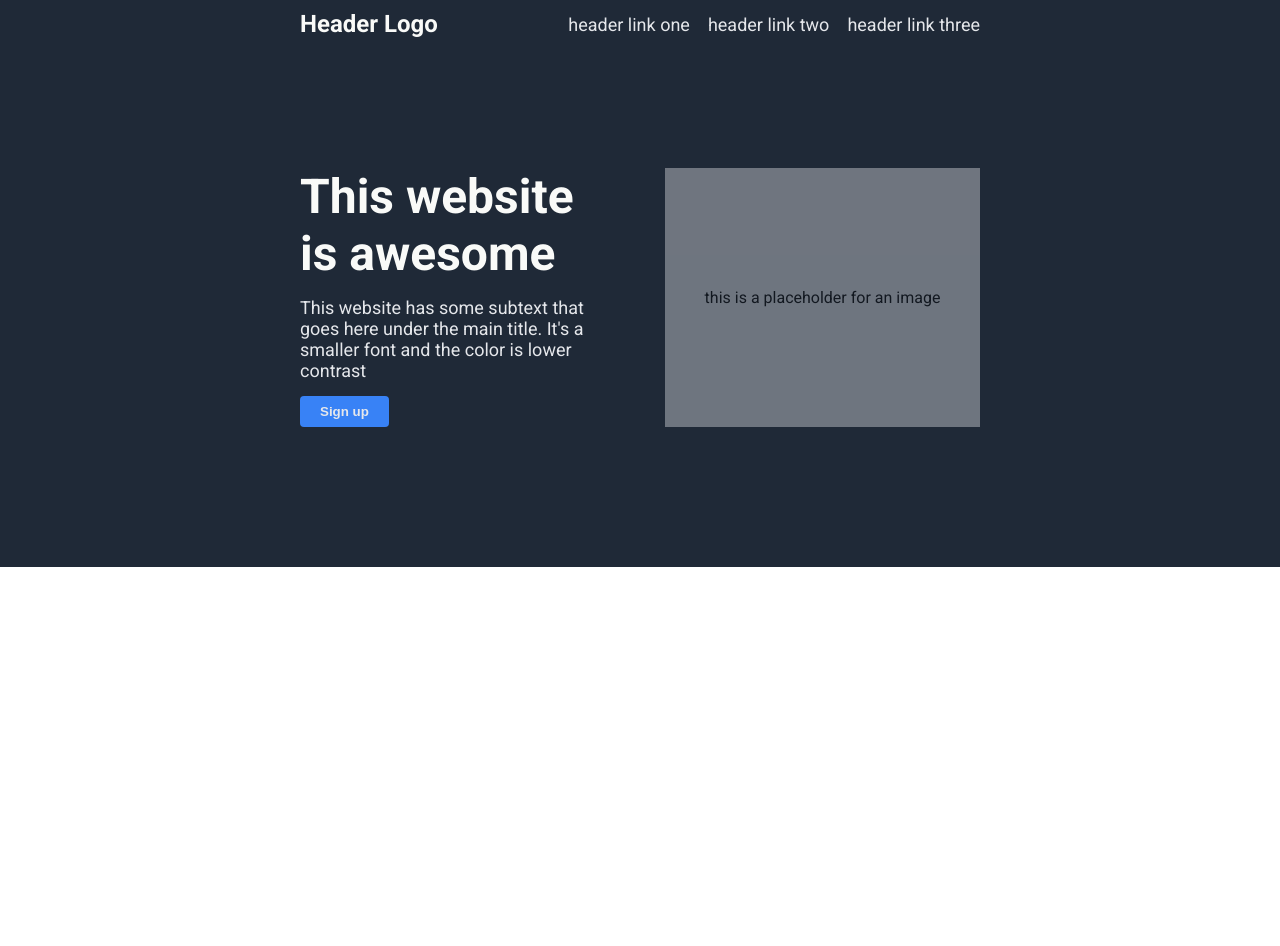
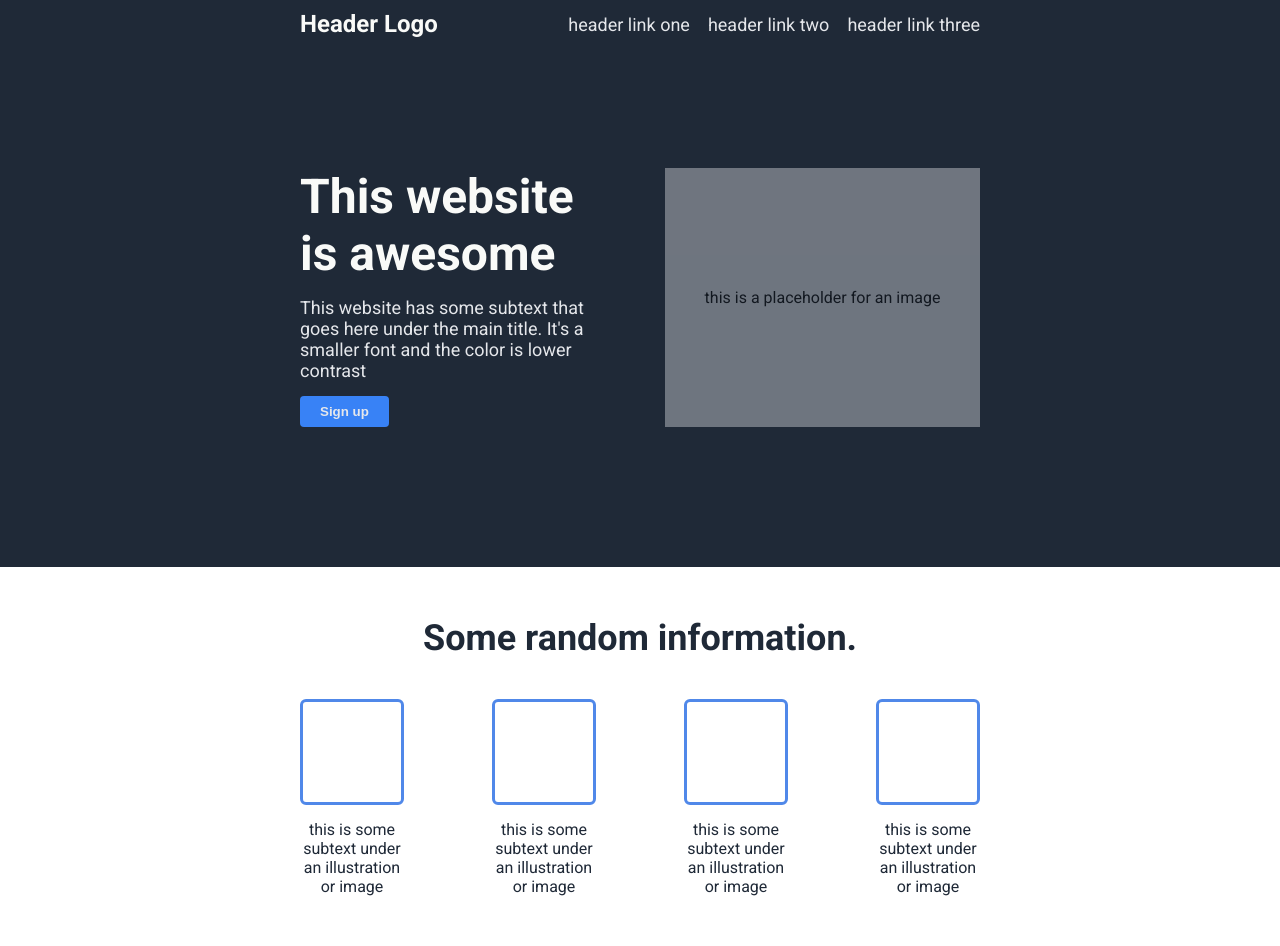
Before and after one commit to patrickfeeney03/project-landing-page, a plain HTML site: page index.html in a window 1280 px wide. Before the commit the page ends 800 px from the top, so only its background shows below. Drawn offline with Linux system fonts and the light colour scheme.

Commit message:
Add html and css for Some Random Information. section

```diff
--- a/index.html
+++ b/index.html
@@ -30,5 +30,26 @@
             </div>
         </div>
     </div>
+    <div class="information">
+        <div class="some-text">Some random information.</div>
+        <div class="cards">
+            <div class="card1">
+                <div class="pic1"></div>
+                <div class="text1">this is some subtext under an illustration or image</div>
+            </div>
+            <div class="card2">
+                <div class="pic2"></div>
+                <div class="text2">this is some subtext under an illustration or image</div>
+            </div>
+            <div class="card3">
+                <div class="pic3"></div>
+                <div class="text3">this is some subtext under an illustration or image</div>
+            </div>
+            <div class="card4">
+                <div class="pic4"></div>
+                <div class="text4">this is some subtext under an illustration or image</div>
+            </div>
+        </div>
+    </div>
 </body>
 </html>
--- a/style.css
+++ b/style.css
@@ -92,3 +92,44 @@ button {
     justify-content: center;
     align-items: center;
 }
+
+/* CARDS */
+
+.information {
+    display: flex;
+    flex-direction: column;
+    gap: 40px;
+    padding: 50px 300px;
+    text-align: center;
+}
+
+.some-text {
+    font-size: 36px;
+    font-weight: 800;
+    color: #1F2937;
+}
+
+.cards {
+    display: flex;
+    justify-content: space-between;
+}
+
+.card1, .card2, .card3, .card4 {
+    display: flex;
+    flex-direction: column;
+    gap: 15px;
+
+}
+
+.pic1, .pic2, .pic3, .pic4 {
+    border: 3px solid #5088e9;
+    border-radius: 6px;
+    flex-basis: 100px;
+    flex-grow: 1;
+}
+
+.text1, .text2, .text3, .text4 {
+    width: 104px;
+    flex-grow: 1;
+    color: #1F2937;
+}
```
